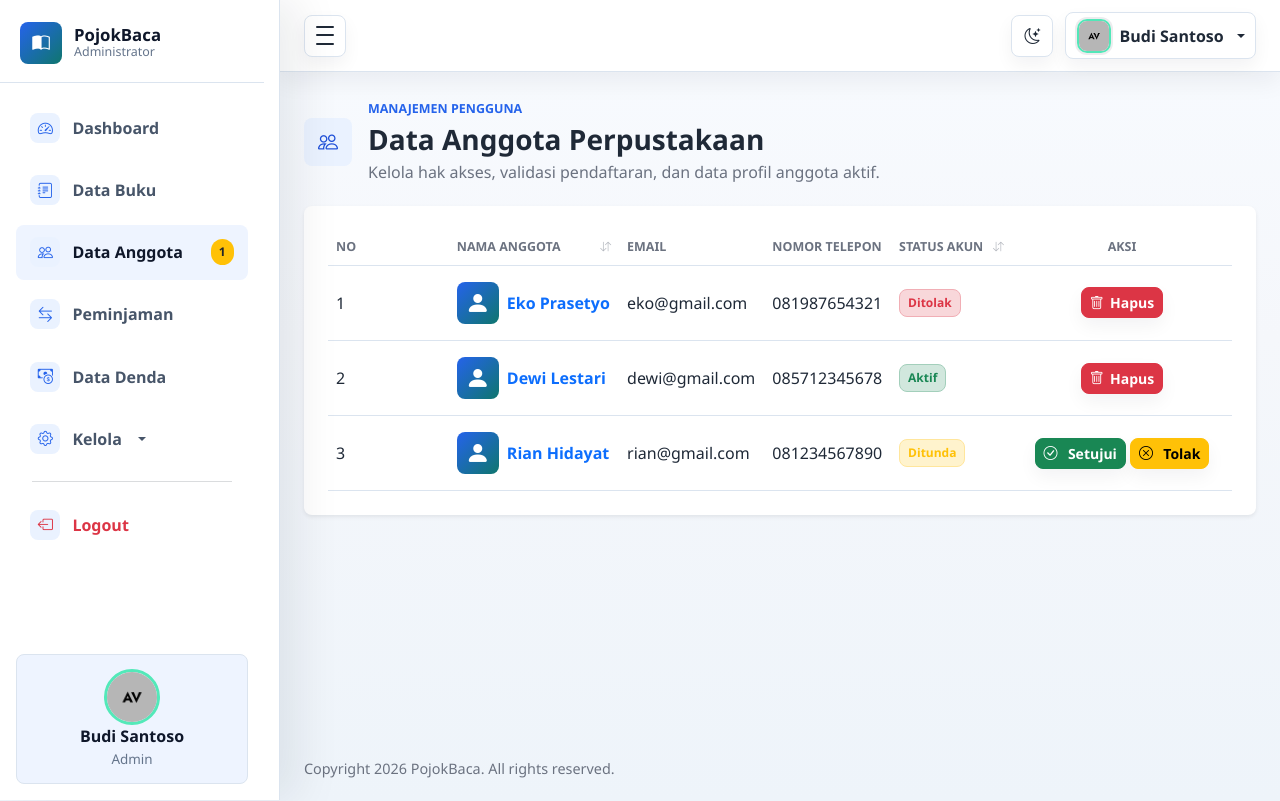
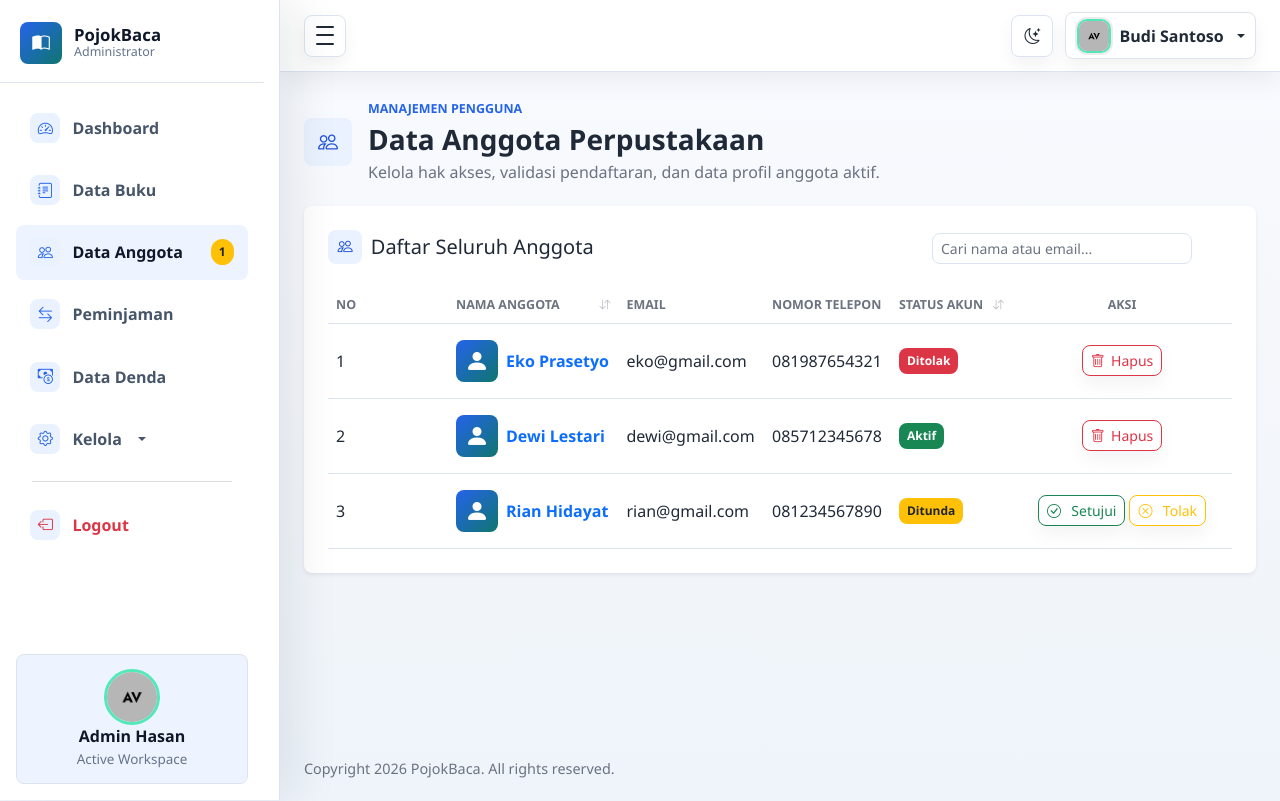
Before and after one commit to rajasmdra/pojokbaca, a PHP site: page /admin/anggota.php in a window 1280 px wide. Run offline with PHP 8.4, Linux system fonts and the light colour scheme; a user stored in the database is signed in; data comes from the database, SQL or seed files in the repository.

Commit message:
fixed ui bug on admin page

```diff
--- a/admin/anggota.php
+++ b/admin/anggota.php
@@ -37,7 +37,7 @@ $query_anggota = mysqli_query($mysqli, $sql_anggota);
 // Fungsi bantu untuk menampilkan icon panah sort yang aktif di header tabel
 function getSortIcon($column, $current_by, $current_order) {
     if ($column === $current_by) {
-        return ($current_order === 'ASC') ? ' <i class="bi bi-caret-up-fill text-dark small"></i>' : ' <i class="bi bi-caret-down-fill text-dark small"></i>';
+        return ($current_order === 'ASC') ? ' <i class="bi bi-caret-up-fill small"></i>' : ' <i class="bi bi-caret-down-fill small"></i>';
     }
     return ' <i class="bi bi-arrow-down-up text-muted opacity-50 small"></i>';
 }
@@ -68,6 +68,19 @@ function getSortIcon($column, $current_by, $current_order) {
       align-items: center;
       justify-content: space-between;
       gap: 8px;
+    }
+    /* Mengatur tata letak header panel agar input search rapi di kanan */
+    .panel-header-custom {
+      display: flex;
+      justify-content: space-between;
+      align-items: center;
+      flex-wrap: wrap;
+      gap: 15px;
+      margin-bottom: 20px;
+    }
+    .search-box-custom {
+      max-width: 300px;
+      width: 100%;
     }
   </style>
 </head>
@@ -109,14 +122,9 @@ function getSortIcon($column, $current_by, $current_order) {
         </div>
 
         <hr class="mx-3 my-2 text-secondary opacity-25">
-        <a class="nav-link text-danger" href="../logout.php"><span class="nav-icon"><i class="bi bi-box-arrow-left text-danger"></i></span><span class="nav-text fw-bold">Logout</span></a>
+        <a class="nav-link text-danger" href="../logout.php" onclick="return confirm('Apakah Anda yakin ingin keluar dari akun anda?')"><span class="nav-icon"><i class="bi bi-box-arrow-left text-danger"></i></span><span class="nav-text fw-bold">Logout</span></a>
       </nav>
 
-      <div class="sidebar-user d-none">
-        <img class="avatar-img avatar-md sidebar-user-avatar" src="../assets/images/avatar/avatar.jpg" alt="User">
-        <strong><?= htmlspecialchars($nama_admin); ?></strong>
-        <small>Admin</small>
-      </div>
       <div class="sidebar-user">
         <img class="avatar-img avatar-md sidebar-user-avatar" src="../assets/images/avatar/avatar.jpg" alt="User">
         <strong><?= htmlspecialchars($nama_admin); ?></strong>
@@ -144,7 +152,7 @@ function getSortIcon($column, $current_by, $current_order) {
               <ul class="dropdown-menu dropdown-menu-end">
                 <li><a class="dropdown-item" href="profil.php">Profil Saya</a></li>
                 <li><hr class="dropdown-divider"></li>
-                <li><a class="dropdown-item text-danger" href="../logout.php"><i class="bi bi-box-arrow-left me-2"></i>Logout</a></li>
+                <li><a class="dropdown-item text-danger" href="../logout.php" onclick="return confirm('Apakah Anda yakin ingin keluar dari akun anda?')"><i class="bi bi-box-arrow-left me-2"></i>Logout</a></li>
               </ul>
             </div>
           </div>
@@ -166,11 +174,21 @@ function getSortIcon($column, $current_by, $current_order) {
           </div>
 
           <div class="panel border-0 shadow-sm overflow-hidden p-4">
+
+            <div class="panel-header-custom">
+              <div>
+                <h2 class="h5 mb-1 section-title"><i class="bi bi-people" aria-hidden="true"></i><span>Daftar Seluruh Anggota</span></h2>
+              </div>
+              <div class="search-box-custom">
+                <input class="form-control form-control-sm table-search" type="search" placeholder="Cari nama atau email..." data-table-search="anggotaTable" aria-label="Search members">
+              </div>
+            </div>
+
             <div class="table-responsive">
-              <table class="table align-middle text-dark mb-0">
+              <table class="table align-middle text-dark mb-0 table-hover" id="anggotaTable" data-searchable-table>
                 <thead>
                   <tr>
-                    <th>No</th>
+                    <th style="width: 60px;">No</th>
                     <th class="sortable-header">
                       <a href="anggota.php?by=nama_lengkap&order=<?= ($sort_by == 'nama_lengkap') ? $next_order : 'ASC'; ?>">
                         Nama Anggota <?= getSortIcon('nama_lengkap', $sort_by, $sort_order); ?>
@@ -195,32 +213,34 @@ function getSortIcon($column, $current_by, $current_order) {
                   ?>
                     <tr>
                       <td><?= $no++; ?></td>
-                      <td class="fw-semibold text-primary d-flex align-items-center gap-2">
-                        <span class="brand-icon"><i class="bi bi-person-fill fs-4"></i></span>
-                        <?= htmlspecialchars($row['nama_lengkap'] ?? ($row['nama'] ?? '')); ?>
+                      <td class="fw-semibold text-primary">
+                        <div class="d-flex align-items-center gap-2">
+                          <span class="brand-icon"><i class="bi bi-person-fill fs-4"></i></span>
+                          <?= htmlspecialchars($row['nama_lengkap'] ?? ($row['nama'] ?? '')); ?>
+                        </div>
                       </td>
                       <td><?= htmlspecialchars($row['email']); ?></td>
                       <td><?= htmlspecialchars($row['no_telepon'] ?? '-'); ?></td>
                       <td>
                         <?php if ($status === 'approved'): ?>
-                          <span class="badge bg-success-subtle text-success border border-success-subtle px-2 py-1.5">Aktif</span>
+                          <span class="badge bg-success text-white px-2 py-1.5">Aktif</span>
                         <?php elseif ($status === 'pending'): ?>
-                          <span class="badge bg-warning-subtle text-warning border border-warning-subtle px-2 py-1.5">Ditunda</span>
+                          <span class="badge bg-warning text-dark px-2 py-1.5">Ditunda</span>
                         <?php else: ?>
-                          <span class="badge bg-danger-subtle text-danger border border-danger-subtle px-2 py-1.5">Ditolak</span>
+                          <span class="badge bg-danger text-white px-2 py-1.5">Ditolak</span>
                         <?php endif; ?>
                       </td>
                       <td class="text-center">
                         <div class="d-flex justify-content-center gap-1">
                           <?php if ($status === 'pending'): ?>
-                            <a href="anggota-status.php?id=<?= $row['id_anggota']; ?>&action=approve" class="btn btn-sm btn-success px-2 py-1 small" title="Setujui Pendaftaran" onclick="return confirm('Setujui pendaftaran anggota ini?')">
+                            <a href="anggota-status.php?id=<?= $row['id_anggota']; ?>&action=approve" class="btn btn-outline-success btn-sm px-2 py-1 fw-medium" title="Setujui Pendaftaran" onclick="return confirm('Setujui pendaftaran anggota ini?')">
                               <i class="bi bi-check-circle me-1"></i> Setujui
                             </a>
-                            <a href="anggota-status.php?id=<?= $row['id_anggota']; ?>&action=reject" class="btn btn-sm btn-warning px-2 py-1 small" title="Tolak Pendaftaran" onclick="return confirm('Tolak pendaftaran anggota ini?')">
+                            <a href="anggota-status.php?id=<?= $row['id_anggota']; ?>&action=reject" class="btn btn-outline-warning btn-sm px-2 py-1 fw-medium" title="Tolak Pendaftaran" onclick="return confirm('Tolak pendaftaran anggota ini?')">
                               <i class="bi bi-x-circle me-1"></i> Tolak
                             </a>
                           <?php else: ?>
-                            <a href="anggota-status.php?id=<?= $row['id_anggota']; ?>&action=delete" class="btn btn-sm btn-danger px-2 py-1" title="Hapus Permanen" onclick="return confirm('Apakah Anda yakin ingin menghapus data data anggota ini secara permanen?')">
+                            <a href="anggota-status.php?id=<?= $row['id_anggota']; ?>&action=delete" class="btn btn-outline-danger btn-sm px-2 py-1 fw-medium" title="Hapus Permanen" onclick="return confirm('Apakah Anda yakin ingin menghapus data data anggota ini secara permanen?')">
                               <i class="bi bi-trash"></i> Hapus
                             </a>
                           <?php endif; ?>
--- a/admin/denda.php
+++ b/admin/denda.php
@@ -97,7 +97,7 @@ $query_denda = mysqli_query($mysqli, $sql_union);
 
 function getSortIcon($column, $current_by, $current_order) {
     if ($column === $current_by) {
-        return ($current_order === 'ASC') ? ' <i class="bi bi-caret-up-fill text-dark small"></i>' : ' <i class="bi bi-caret-down-fill text-dark small"></i>';
+        return ($current_order === 'ASC') ? ' <i class="bi bi-caret-up-fill small"></i>' : ' <i class="bi bi-caret-down-fill small"></i>';
     }
     return ' <i class="bi bi-arrow-down-up text-muted opacity-50 small"></i>';
 }
@@ -263,7 +263,7 @@ function getSortIcon($column, $current_by, $current_order) {
                         Rp <?= number_format($row['total_tagihan'], 0, ',', '.'); ?>
                       </td>
                       <td>
-                        <span class="badge <?= ($row['status_nyata'] == 'lunas') ? 'bg-success' : 'bg-danger'; ?> text-white border <?= ($row['status_nyata'] == 'lunas') ? 'border-success' : 'border-danger'; ?> px-2 py-1 rounded-pill small">
+                        <span class="badge <?= ($row['status_nyata'] == 'lunas') ? 'bg-success' : 'bg-danger'; ?> text-white border <?= ($row['status_nyata'] == 'lunas') ? 'border-success' : 'border-danger'; ?> px-3 py-1.5 small">
                           <i class="bi bi-hourglass-split me-1"></i><?= $row['tipe_denda']; ?>
                         </span>
                       </td>
@@ -274,7 +274,7 @@ function getSortIcon($column, $current_by, $current_order) {
                               <i class="bi bi-check2-all me-1"></i>Selesai
                             </button>
                           <?php else: ?>
-                            <a href="peminjaman.php" class="btn btn-primary btn-sm px-2 py-1" style="font-size: 0.8rem;">
+                            <a href="peminjaman.php" class="btn btn-outline-primary btn-sm px-2 py-1" style="font-size: 0.8rem;">
                               <i class="bi bi-arrow-right me-1"></i>Kembalikan & Lunasi
                             </a>
                           <?php endif; ?>
--- a/admin/peminjaman-tambah.php
+++ b/admin/peminjaman-tambah.php
@@ -116,7 +116,7 @@ if (isset($_POST['submit'])) {
         </div>
 
         <hr class="mx-3 my-2 text-secondary opacity-25">
-        <a class="nav-link text-danger" href="../logout.php"><span class="nav-icon"><i class="bi bi-box-arrow-left text-danger"></i></span><span class="nav-text fw-bold">Logout</span></a>
+        <a class="nav-link text-danger" href="../logout.php" onclick="return confirm('Apakah Anda yakin ingin keluar dari akun anda?')"><span class="nav-icon"><i class="bi bi-box-arrow-left text-danger"></i></span><span class="nav-text fw-bold">Logout</span></a>
       </nav>
 
       <div class="sidebar-user d-none">
@@ -151,7 +151,7 @@ if (isset($_POST['submit'])) {
               <ul class="dropdown-menu dropdown-menu-end">
                 <li><a class="dropdown-item" href="profil.php">Profil Saya</a></li>
                 <li><hr class="dropdown-divider"></li>
-                <li><a class="dropdown-item text-danger" href="../logout.php"><i class="bi bi-box-arrow-left me-2"></i>Logout</a></li>
+                <li><a class="dropdown-item text-danger" href="../logout.php" onclick="return confirm('Apakah Anda yakin ingin keluar dari akun anda?')"><i class="bi bi-box-arrow-left me-2"></i>Logout</a></li>
               </ul>
             </div>
           </div>
```
Also changed, not shown: admin/buku-edit.php (+12 -12 lines), admin/buku-tambah.php (+12 -12 lines), admin/buku.php (+7 -7 lines), admin/katalog.php (+7 -8 lines), admin/kategori.php (+6 -6 lines), admin/peminjaman.php (+8 -8 lines), admin/penerbit.php (+6 -6 lines), admin/rak.php (+6 -6 lines).
